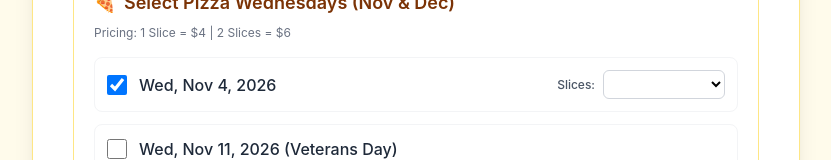
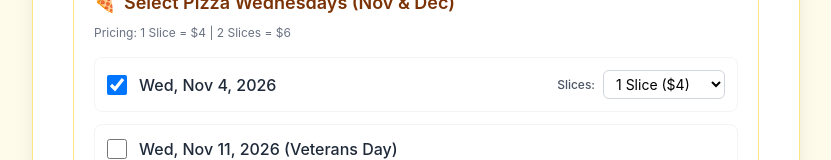
Before and after one commit to devond5/Casa-Dei-Girasoli-Pizza-Fundraiser, an Angular app: page / in a window 1280 px wide. Both pictures are taken after a click on the label "Wed, Nov 4, 2026". Shown: the part 759-919 px from the top of the page, without its empty margins (224-1055 px from the left). Built offline with nearby package versions, Linux system fonts and the light colour scheme.

Commit message:
changes and fixes

```diff
--- a/angular.json
+++ b/angular.json
@@ -31,12 +31,8 @@
             ],
             "styles": ["src/tailwind.css", "src/styles.scss"],
             "server": "src/main.server.ts",
-            "outputMode": "server",
             "security": {
               "allowedHosts": []
-            },
-            "ssr": {
-              "entry": "src/server.ts"
             }
           },
           "configurations": {
@@ -53,7 +49,14 @@
                   "maximumError": "8kB"
                 }
               ],
-              "outputHashing": "all"
+              "outputHashing": "all",
+              "prerender": false,
+              "ssr": false,
+              "outputPath": "dist/casa-dei-girasoli-pizza-fundraiser",
+              "index": "src/index.html",
+              "browser": "src/main.ts",
+              "outputMode": "static",
+              "baseHref": "/casa-dei-girasoli-pizza-fundraiser/",
             },
             "development": {
               "optimization": false,
--- a/src/app/app.ts
+++ b/src/app/app.ts
@@ -1,10 +1,9 @@
 import { Component, signal } from '@angular/core';
-import { RouterOutlet } from '@angular/router';
 import { PizzaFormComponent } from './pizza-form-component/pizza-form-component';
 
 @Component({
   selector: 'app-root',
-  imports: [RouterOutlet, PizzaFormComponent],
+  imports: [PizzaFormComponent],
   templateUrl: './app.html',
   styleUrl: './app.scss'
 })
--- a/src/app/pizza-form-component/pizza-form-component.html
+++ b/src/app/pizza-form-component/pizza-form-component.html
@@ -138,12 +138,12 @@
               <div *ngIf="option.selected" class="flex items-center space-x-2 sm:ml-auto">
                 <span class="text-xs text-gray-600 font-medium">Slices:</span>
                 <select
-                  [value]="option.slices"
-                  (change)="updateSlices(option, $event)"
+                  [(ngModel)]="option.slices"
+                  [ngModelOptions]="{ standalone: true }"
                   class="rounded-md border border-gray-300 px-2 py-1 text-sm bg-white focus:ring-amber-500"
                 >
-                  <option [value]="1">1 Slice ($4)</option>
-                  <option [value]="2">2 Slices ($6)</option>
+                  <option [ngValue]="1">1 Slice ($4)</option>
+                  <option [ngValue]="2">2 Slices ($6)</option>
                 </select>
               </div>
             </div>
--- a/src/app/pizza-form-component/pizza-form-component.ts
+++ b/src/app/pizza-form-component/pizza-form-component.ts
@@ -54,10 +54,12 @@ export class PizzaFormComponent implements OnInit {
       studentLastName: ['', Validators.required],
       studentClass: ['', Validators.required],
     });
+
+    emailjs.init('uPrASEZVKK_WCF0w7');
   }
 
   ngOnInit() {
-    this.orderForm.get('parentPhone')?.valueChanges.subscribe(value => {
+    this.orderForm.get('parentPhone')?.valueChanges.subscribe((value) => {
       if (!value) return;
       const formatted = this.formatUSPhoneNumber(value);
       if (formatted !== value) {
@@ -121,7 +123,7 @@ export class PizzaFormComponent implements OnInit {
 
     // 3. Send via EmailJS (Replace with your actual Service ID, Template ID, and Public Key)
     emailjs
-      .send('YOUR_SERVICE_ID', 'YOUR_TEMPLATE_ID', templateParams, 'YOUR_PUBLIC_KEY')
+      .send('service_cgfvbyc', 'template_ojgc687', templateParams, 'uPrASEZVKK_WCF0w7')
       .then(() => {
         this.submittedData = {
           ...formValues,
@@ -152,6 +154,9 @@ export class PizzaFormComponent implements OnInit {
 
   toggleDate(option: PizzaDateOption) {
     option.selected = !option.selected;
+    if (option.selected) {
+      option.slices = 1;
+    }
   }
 
   updateSlices(option: PizzaDateOption, event: Event) {
```
Lines whose indentation alone changed are shown as unchanged.
